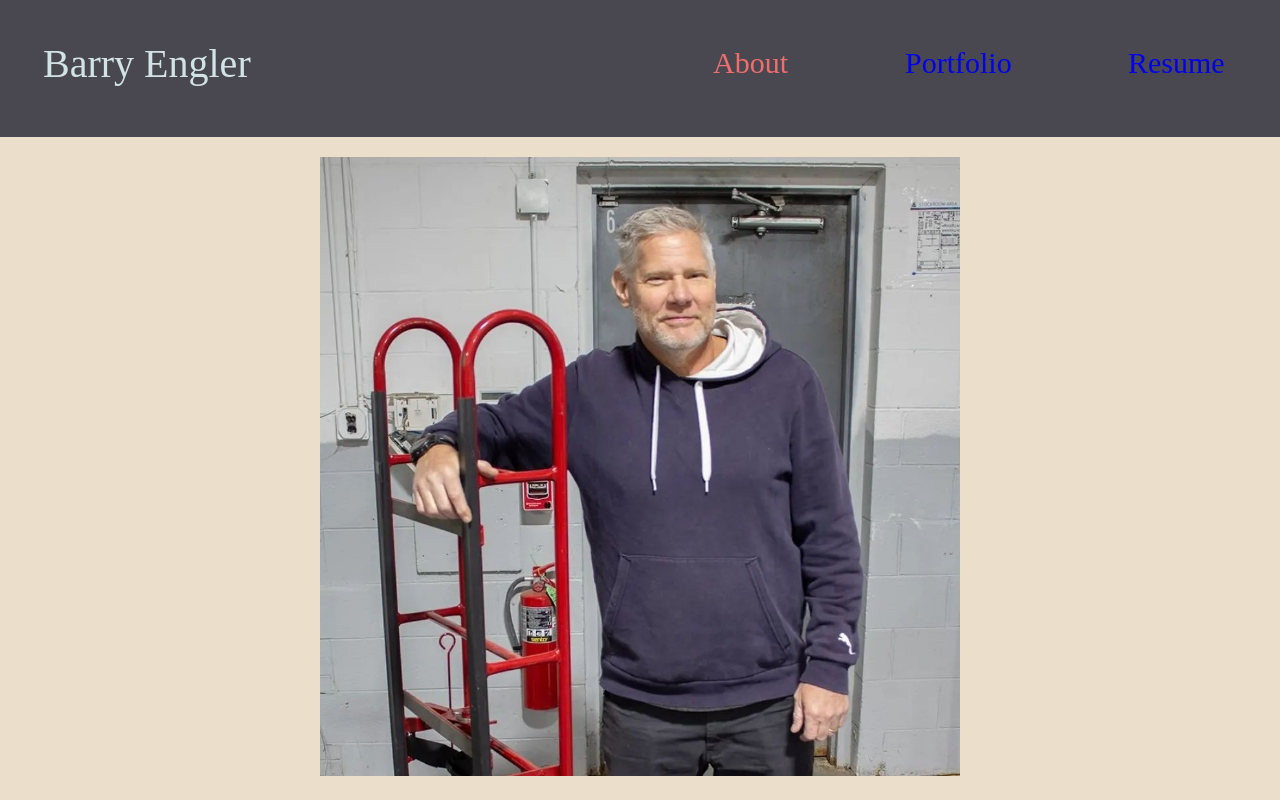
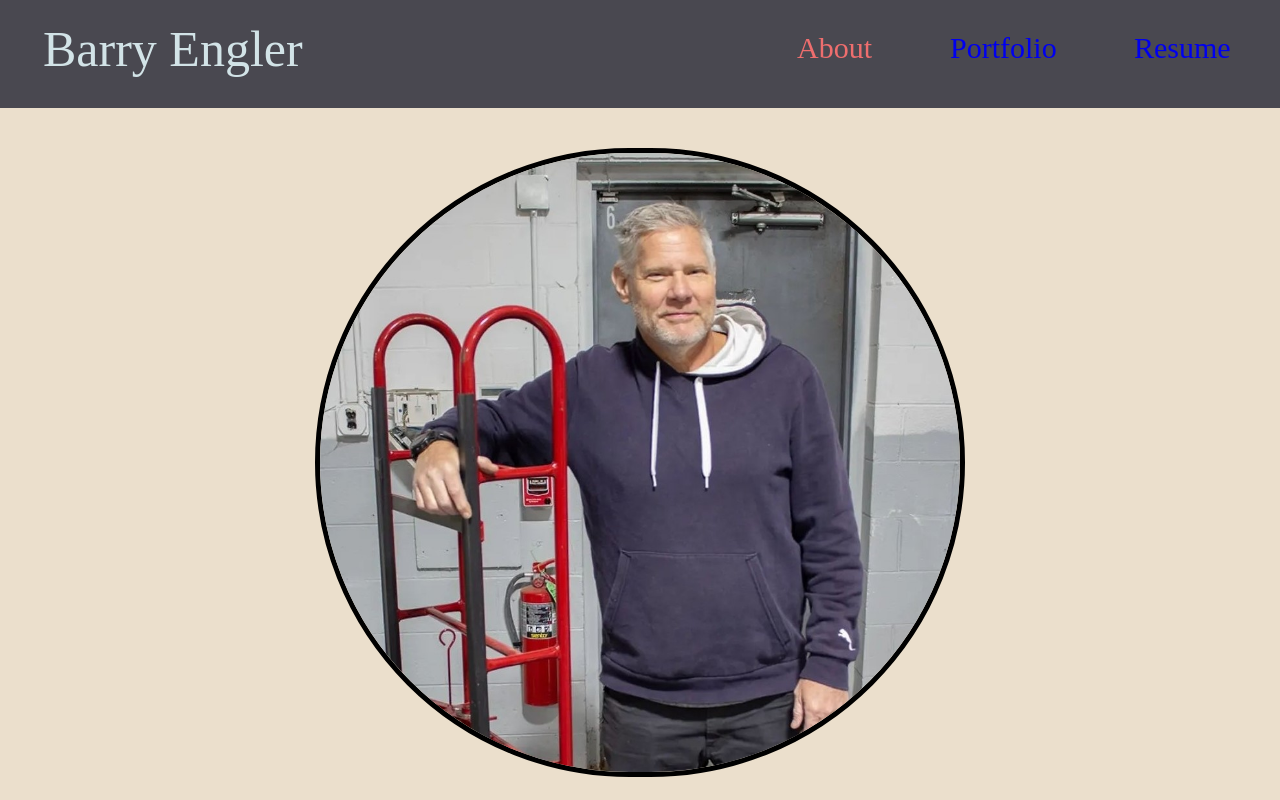
Before and after one commit to Barry25000/React_Portfolio, a React (Create React App) app: page / in a window 1280 px wide. Shown: the top 800 px of the page. Built offline with nearby package versions, Linux system fonts and the light colour scheme.

Commit message:
JS and css update

```diff
--- a/src/components/Header/Header.css
+++ b/src/components/Header/Header.css
@@ -7,6 +7,7 @@
 }
 
 #header-text {
-  font-size: 40px;
+  font-size: 50px;
   color: rgb(210, 227, 231);
+  margin: 20px 0px 20px 0px;
 }
--- a/src/components/Navigation/Navigation.css
+++ b/src/components/Navigation/Navigation.css
@@ -2,7 +2,7 @@
   display: flex;
   list-style: none;
   width: 40vw;
-  justify-content: space-between;
+  justify-content: space-around;
 }
 
 #nav-link:visited {
@@ -20,6 +20,7 @@
   display: flex;
   justify-content: flex-end;
   font-size: 30px;
+  text-decoration: none;
 }
 
 .nav-item {
@@ -43,7 +44,6 @@
   animation-iteration-count: 1;
 }
 
-
 @media (max-width: 589px) {
   .nav {
     flex-direction: column;
--- a/src/components/Navigation/Navigation.js
+++ b/src/components/Navigation/Navigation.js
@@ -13,7 +13,7 @@ function Navigation({ currentPage, setCurrentPage, handleCloseNavMenu }) {
   return (
     <ul
       className="nav nav-tabs"
-      style={{ paddingRight: "55px", paddingTop: "30px" }}
+      style={{ paddingRight: "10px", paddingTop: "15px" }}
     >
       <li className="nav-item">
         <a
--- a/src/components/Pages/About/About.css
+++ b/src/components/Pages/About/About.css
@@ -21,3 +21,8 @@
   color: black;
   font-size: 30px;
 }
+
+.image-container {
+  padding-top: 40px;
+  padding-bottom: 40px;
+}
--- a/src/components/Pages/About/About.js
+++ b/src/components/Pages/About/About.js
@@ -14,10 +14,11 @@ export default function About() {
             height: "auto",
             width: "50%",
             margin: "0 auto",
-            paddingTop: "20px",
+            border: "5px solid black",
+            borderRadius: "500px",
           }}
           image={Me}
-          alt="About Me"
+          alt="Picture of Me"
         />
       </div>
 
--- a/src/components/Pages/Resume/Resume.css
+++ b/src/components/Pages/Resume/Resume.css
@@ -10,6 +10,10 @@
     -webkit-transform: scale(1.2);
     transform: scale(1.2);
   }
+}
+
+#underline {
+  text-decoration: none;
 }
 
 .pop-on-hover {
@@ -48,6 +52,11 @@
   color: floralwhite;
 }
 
+#view-resume-button:hover {
+  background-color: #8e643a;
+  color: floralwhite;
+}
+
 #p-resume {
   color: black;
   font-size: 20px;
--- a/src/components/Pages/Resume/Resume.js
+++ b/src/components/Pages/Resume/Resume.js
@@ -10,6 +10,7 @@ export default function Resume() {
       <div>
         <a
           href={PdfFile}
+          id="underline"
           download="Barry Engler Resume"
           target="_blank"
           style={{
@@ -24,9 +25,9 @@ export default function Resume() {
           </Button>
         </a>
 
-
         <a
           href={PdfFile}
+          id="underline"
           display="Barry Engler Resume"
           target="_blank"
           style={{
@@ -40,8 +41,6 @@ export default function Resume() {
             Click Here to View My Resume
           </Button>
         </a>
-
-
 
         <h2
           style={{
```
